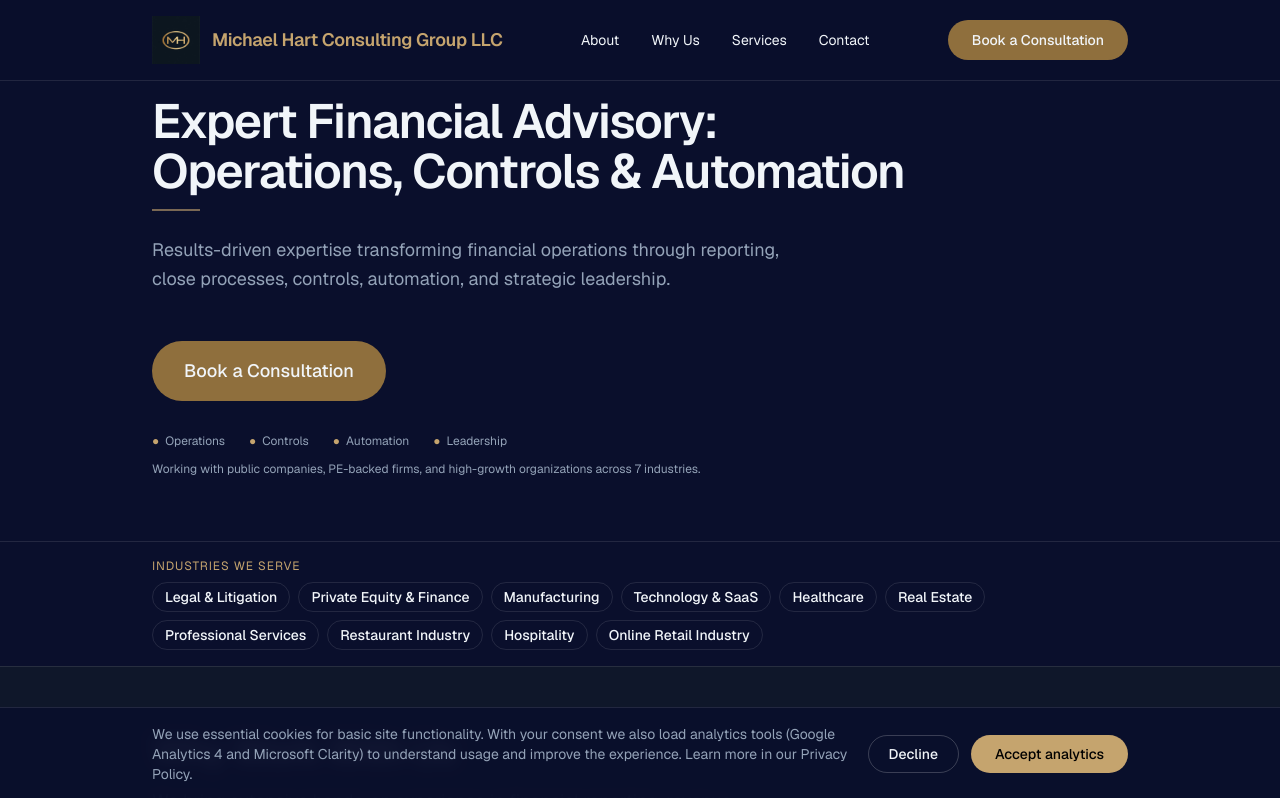
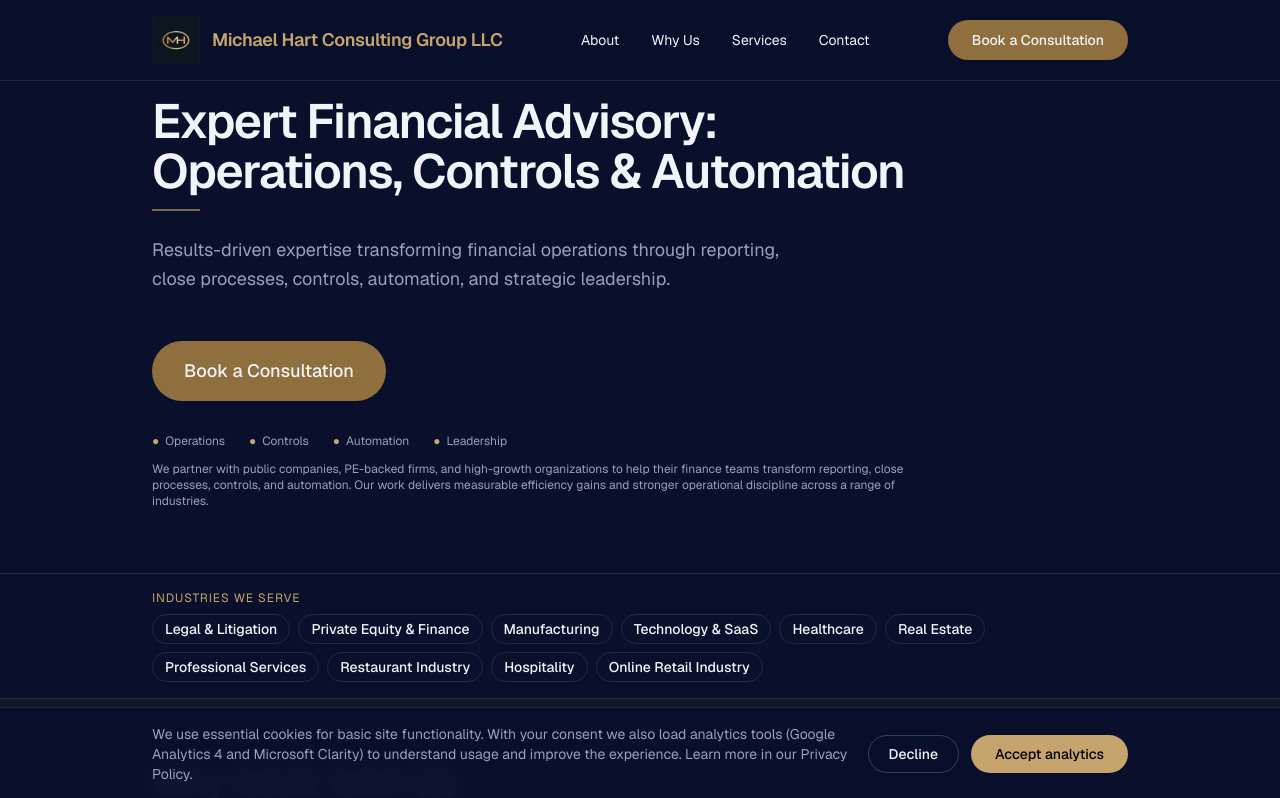
Before and after one commit to michaelhart2044-del/michael-hart-consulting, a Next.js app in the folder website/: page / in a window 1280 px wide. Shown: the top 798 px of the page. Built offline with nearby package versions, Linux system fonts and the light colour scheme.

Commit message:
feat: expand hero trust line into a short paragraph focused on outcomes and industries (removed specific count for future-proofing when adding more sectors). Build + lint clean.

```diff
--- a/website/app/(marketing)/page.tsx
+++ b/website/app/(marketing)/page.tsx
@@ -67,7 +67,7 @@ export default function Home() {
             </div>
           </div>
           <div className="mt-3 text-xs text-muted">
-            Working with public companies, PE-backed firms, and high-growth organizations across 7 industries.
+            We partner with public companies, PE-backed firms, and high-growth organizations to help their finance teams transform reporting, close processes, controls, and automation. Our work delivers measurable efficiency gains and stronger operational discipline across a range of industries.
           </div>
         </div>
       </div>
```
